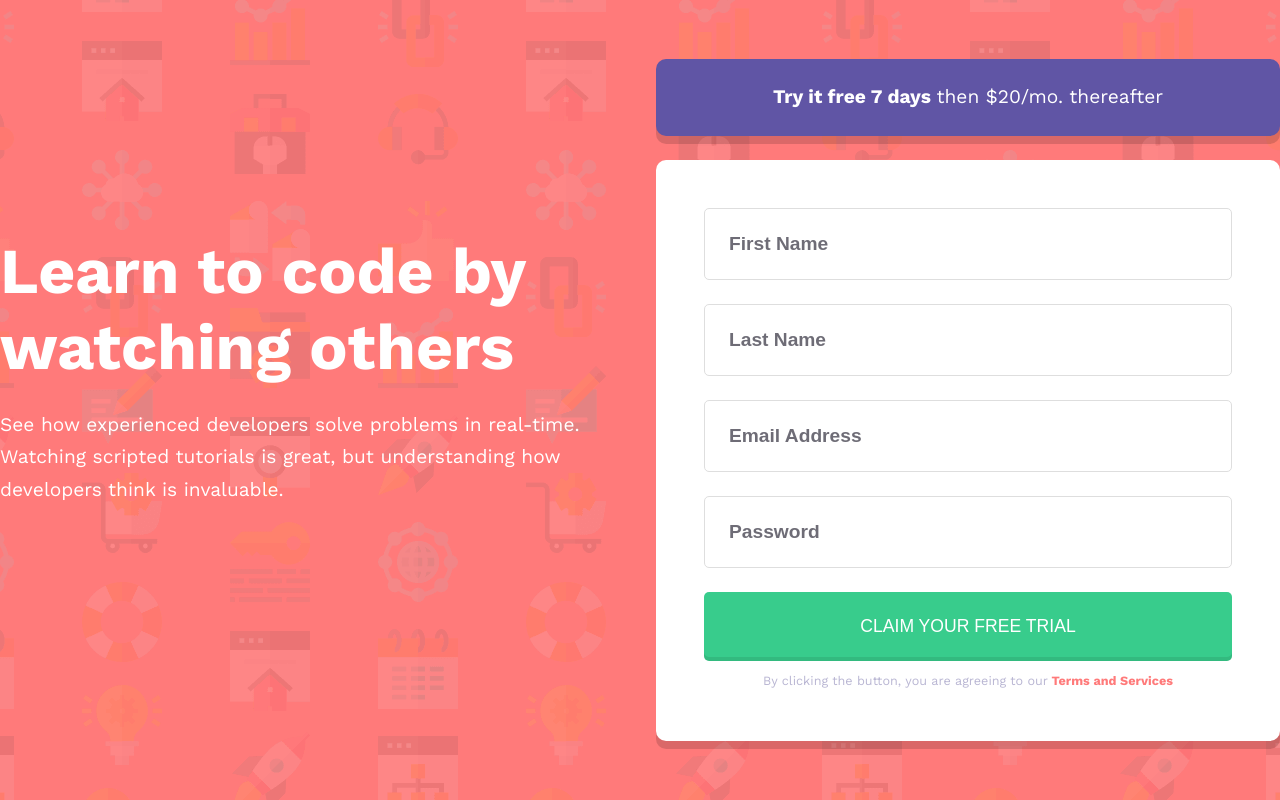
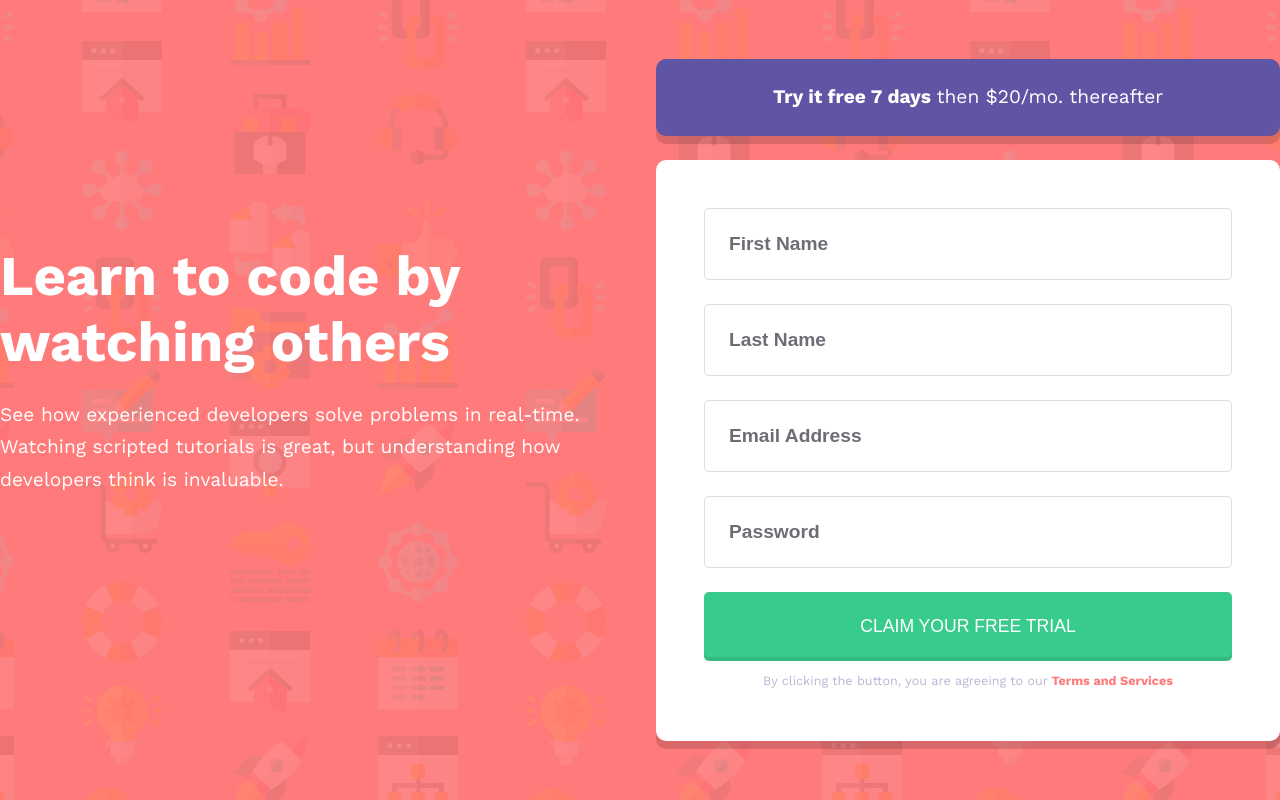
Before and after one commit to shekinahwebdev/SIGNUP-FORM-PAGE, a React (Vite) app: page / in a window 1280 px wide. Built offline with nearby package versions, Linux system fonts and the light colour scheme; a web font is replaced by a local one.

Commit message:
Made adjustments

```diff
--- a/src/App.css
+++ b/src/App.css
@@ -185,7 +185,7 @@ input::placeholder {
 
   .main {
     width: 100%;
-    max-width: 1400px;
+    max-width: 1300px;
     display: grid;
     grid-template-columns: repeat(2, 1fr);
     grid-template-rows: auto;
@@ -196,6 +196,7 @@ input::placeholder {
   .signup_page {
     width: 100%;
     padding: 0;
+    /* border: 2px solid; */
   }
 
   .subscription_page {
@@ -216,7 +217,6 @@ input::placeholder {
   .input-wrapper {
     margin-bottom: 0;
     padding-bottom: 0.5rem;
-    /* border: 2px solid; */
   }
 
   input::placeholder {
@@ -245,7 +245,7 @@ input::placeholder {
   }
 
   .header .header_title {
-    font-size: 4rem;
+    font-size: 3.5rem;
     padding: 0;
     text-align: left;
   }
```
